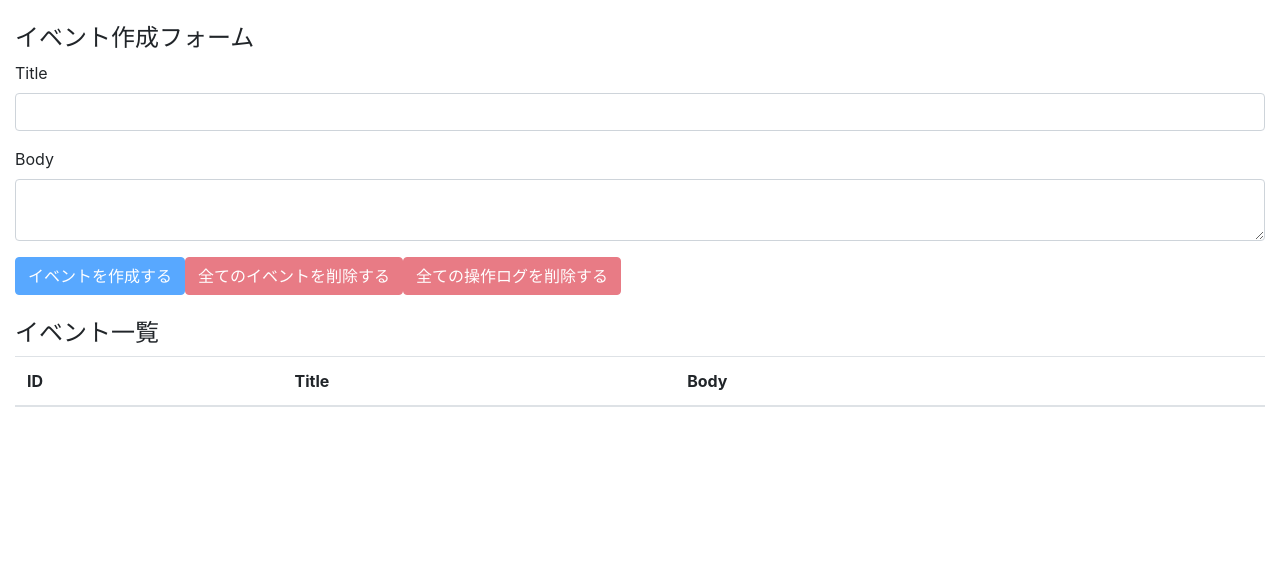
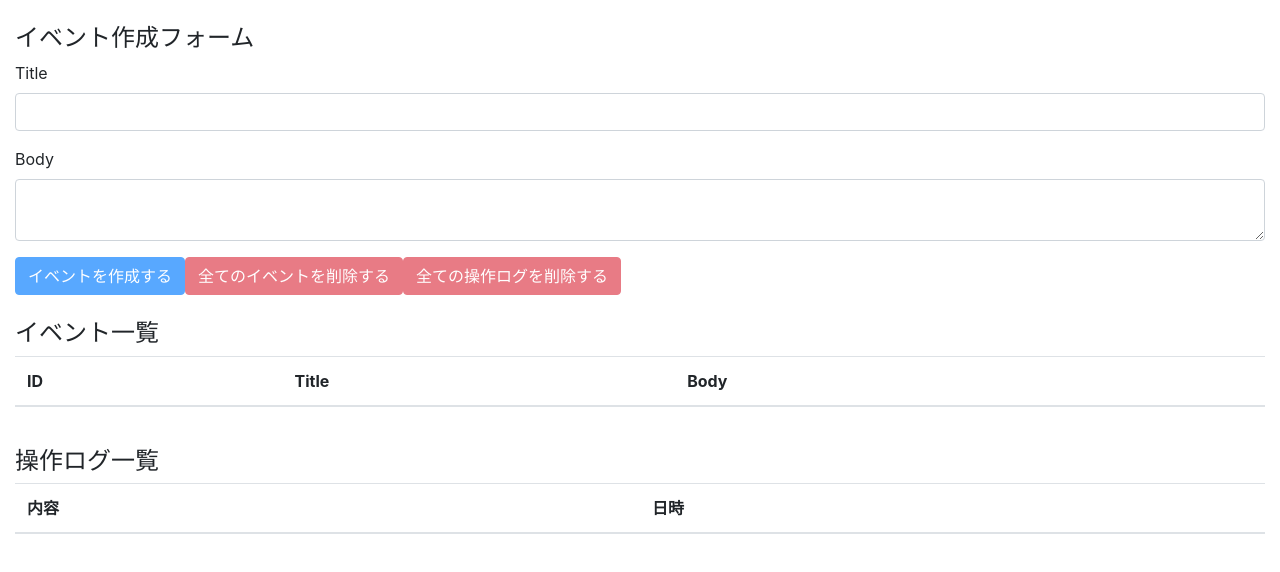
Before and after one commit to bwkw/React_Hooks_Redux, a React (Create React App) app: page / in a window 1280 px wide. Shown: the top 572 px of the page. Built offline with nearby package versions, Linux system fonts and the light colour scheme.

Commit message:
display all operation logs

```diff
--- a/src/components/App.js
+++ b/src/components/App.js
@@ -4,6 +4,7 @@
 
 import EventForm from './EventForm';
 import Events from './Events';
+import OperationLogs  from './OperationLogs';
 import AppContext from '../contexts/AppContext';
 import reducer from '../reducers/index';
 
@@ -21,6 +22,8 @@
         <EventForm />
         <br />
         <Events />
+        <br />
+        <OperationLogs />
       </div>
     </AppContext.Provider>
   );
--- /dev/null
+++ b/src/components/OperationLog.js
@@ -0,0 +1,12 @@
+import React from 'react';
+
+const OperationLog = ({ operationLog }) => {
+  return (
+    <tr>
+      <td>{operationLog.description}</td>
+      <td>{operationLog.operatedAt}</td>
+    </tr>
+  )
+}
+
+export default OperationLog;
--- /dev/null
+++ b/src/components/OperationLogs.js
@@ -0,0 +1,27 @@
+import React, { useContext } from 'react';
+
+import AppContext from '../contexts/AppContext';
+import OperationLog from './OperationLog';
+
+const OperationLogs = () => {
+  const { state } = useContext(AppContext);
+
+  return (
+    <>
+      <h4>操作ログ一覧</h4>
+      <table className="table table-hover">
+        <thead>
+          <tr>
+            <th>内容</th>
+            <th>日時</th>
+          </tr>
+        </thead>
+        <tbody>
+          { state.operationLogs.map((operationLog, index) => (<OperationLog key={index} operationLog={operationLog} />)) }
+        </tbody>
+      </table>
+    </>
+  )
+}
+
+export default OperationLogs;
```
